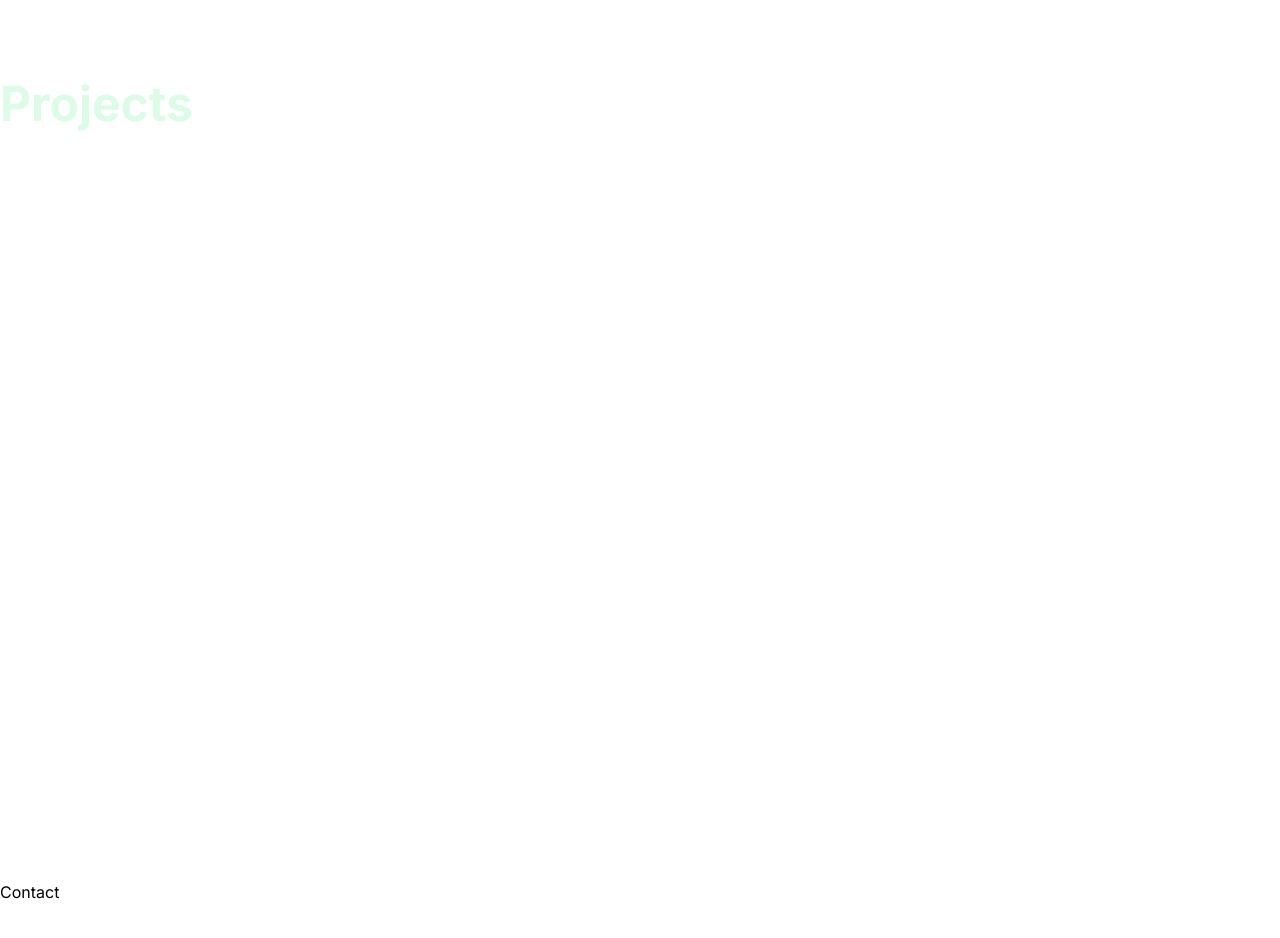
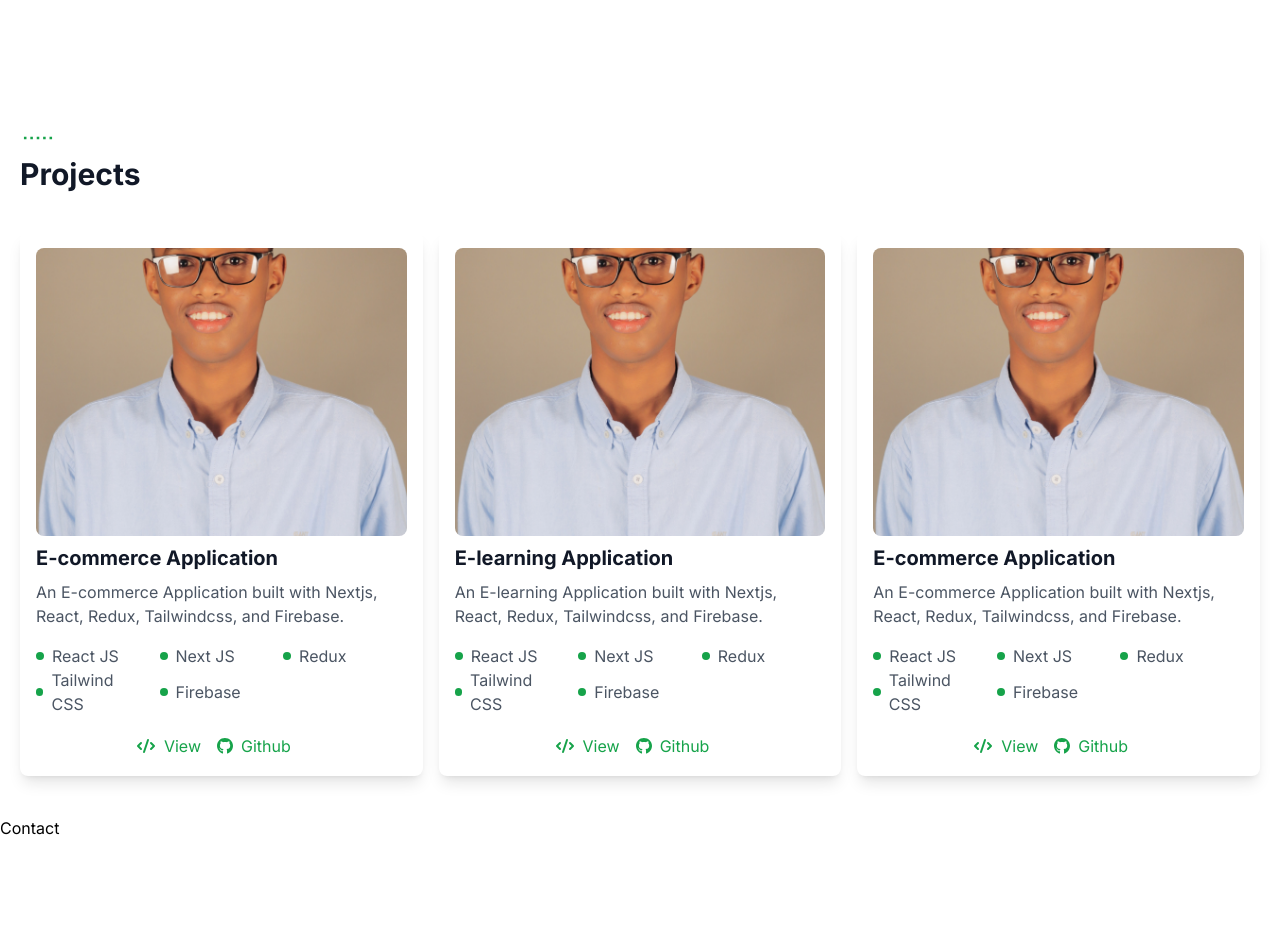
Before and after one commit to aaqyaar/abdizamed.dev, a Next.js app: page / in a window 1280 px wide. Shown: the part 1124-2062 px from the top of the page. Built offline with nearby package versions, Linux system fonts and the light colour scheme.

Commit message:
Projects section added but yet not dynamic

```diff
--- a/components/Header.tsx
+++ b/components/Header.tsx
@@ -25,7 +25,7 @@ export default function Header() {
     >
       <div className="mx-auto flex max-w-[1240px] items-center justify-between">
         <div id="brand">
-          <h1 className="ml-2 text-2xl font-bold text-gray-900 dark:text-green-900">
+          <h1 className="ml-2 text-2xl font-bold text-gray-900 dark:text-green-600">
             Abdi Zamed Mohamed
           </h1>
         </div>
--- /dev/null
+++ b/containers/Projects/Project.tsx
@@ -0,0 +1,73 @@
+import React from "react";
+import { FaGithub } from "react-icons/fa";
+import { HiCode } from "react-icons/hi";
+import Image from "next/image";
+import Link from "next/link";
+
+interface Project {
+  id: number;
+  title: string;
+  description: string;
+  image: string;
+  github: string;
+  live: string;
+  technologies: string[];
+}
+export default function Project({
+  title,
+  description,
+  image,
+  github,
+  live,
+  technologies,
+}: Project) {
+  return (
+    <>
+      <div id="project-picture">
+        <Image
+          src={image}
+          alt={title}
+          className="h-72 w-full rounded-lg object-cover object-center"
+          width={192}
+          height={192}
+        />
+      </div>
+      <div id="content">
+        <h3 className="py-2 text-xl font-bold text-gray-900 dark:text-green-500">
+          {title}
+        </h3>
+        <p className="text-gray-600 dark:text-gray-400">{description}</p>
+        {/* tech stacks */}
+        <div className="mt-4 grid grid-cols-3">
+          {technologies.map((technology, i) => (
+            <div className="mr-4 flex items-center" key={i}>
+              <div className="h-2 w-2 rounded-full bg-green-600"></div>
+              <p className="ml-2 text-gray-600 dark:text-gray-400">
+                {technology}
+              </p>
+            </div>
+          ))}
+        </div>
+
+        {/* buttons */}
+        <div className="mt-4 flex items-center justify-center">
+          <Link
+            href={live}
+            className="mr-4 flex items-center text-green-600 dark:text-green-400"
+          >
+            <HiCode className="h-7 w-7 pr-2 " />
+            View
+          </Link>
+
+          <Link
+            href={github}
+            className="mr-4 flex items-center text-green-600 dark:text-green-400"
+          >
+            <FaGithub className="h-6 w-6 pr-2" />
+            Github
+          </Link>
+        </div>
+      </div>
+    </>
+  );
+}
--- a/containers/Projects/Projects.tsx
+++ b/containers/Projects/Projects.tsx
@@ -1,11 +1,75 @@
 import React from "react";
+import { AiOutlineSmallDash } from "react-icons/ai";
+
+import Project from "./Project";
+
+interface Project {
+  id: number;
+  title: string;
+  description: string;
+  image: string;
+  github: string;
+  live: string;
+  technologies: string[];
+}
+
+const projects: Project[] = [
+  {
+    id: 1,
+    title: "E-commerce Application",
+    description:
+      "An E-commerce Application built with Nextjs, React, Redux, Tailwindcss, and Firebase.",
+    image: "/images/abdi.png",
+    github: "https://www.github.com/abdi-aaqyaar/ecommerce",
+    live: "https://ecommerce-aaqyaar.vercel.app/",
+    technologies: ["React JS", "Next JS", "Redux", "Tailwind CSS", "Firebase"],
+  },
+
+  {
+    id: 2,
+    title: "E-learning Application",
+    description:
+      "An E-learning Application built with Nextjs, React, Redux, Tailwindcss, and Firebase.",
+    image: "/images/abdi.png",
+    github: "https://www.github.com/abdi-aaqyaar/elearning",
+    live: "https://elearning-aaqyaar.vercel.app/",
+    technologies: ["React JS", "Next JS", "Redux", "Tailwind CSS", "Firebase"],
+  },
+
+  {
+    id: 1,
+    title: "E-commerce Application",
+    description:
+      "An E-commerce Application built with Nextjs, React, Redux, Tailwindcss, and Firebase.",
+    image: "/images/abdi.png",
+    github: "https://www.github.com/abdi-aaqyaar/ecommerce",
+    live: "https://ecommerce-aaqyaar.vercel.app/",
+    technologies: ["React JS", "Next JS", "Redux", "Tailwind CSS", "Firebase"],
+  },
+];
 
 export default function Projects() {
   return (
-    <div className="container h-screen w-screen snap-start">
-      <div>
-        <h1 className="text-5xl font-bold text-green-100">Projects</h1>
+    <section className="w-screen bg-white dark:bg-gray-900">
+      <div className="mx-auto max-w-[1240px] py-10">
+        <AiOutlineSmallDash className="text-4xl text-green-600" />
+
+        <h2 className="text-3xl font-bold text-gray-900 dark:text-green-600">
+          Projects
+        </h2>
+        <div className="mt-10 grid grid-cols-1 gap-4 md:grid-cols-2 lg:grid-cols-3">
+          {projects.map((project) => (
+            <div
+              className="rounded-lg bg-white shadow-lg dark:bg-gray-800"
+              key={project.id}
+            >
+              <div className="p-4">
+                <Project key={project.id} {...project} />
+              </div>
+            </div>
+          ))}
+        </div>
       </div>
-    </div>
+    </section>
   );
 }
```
